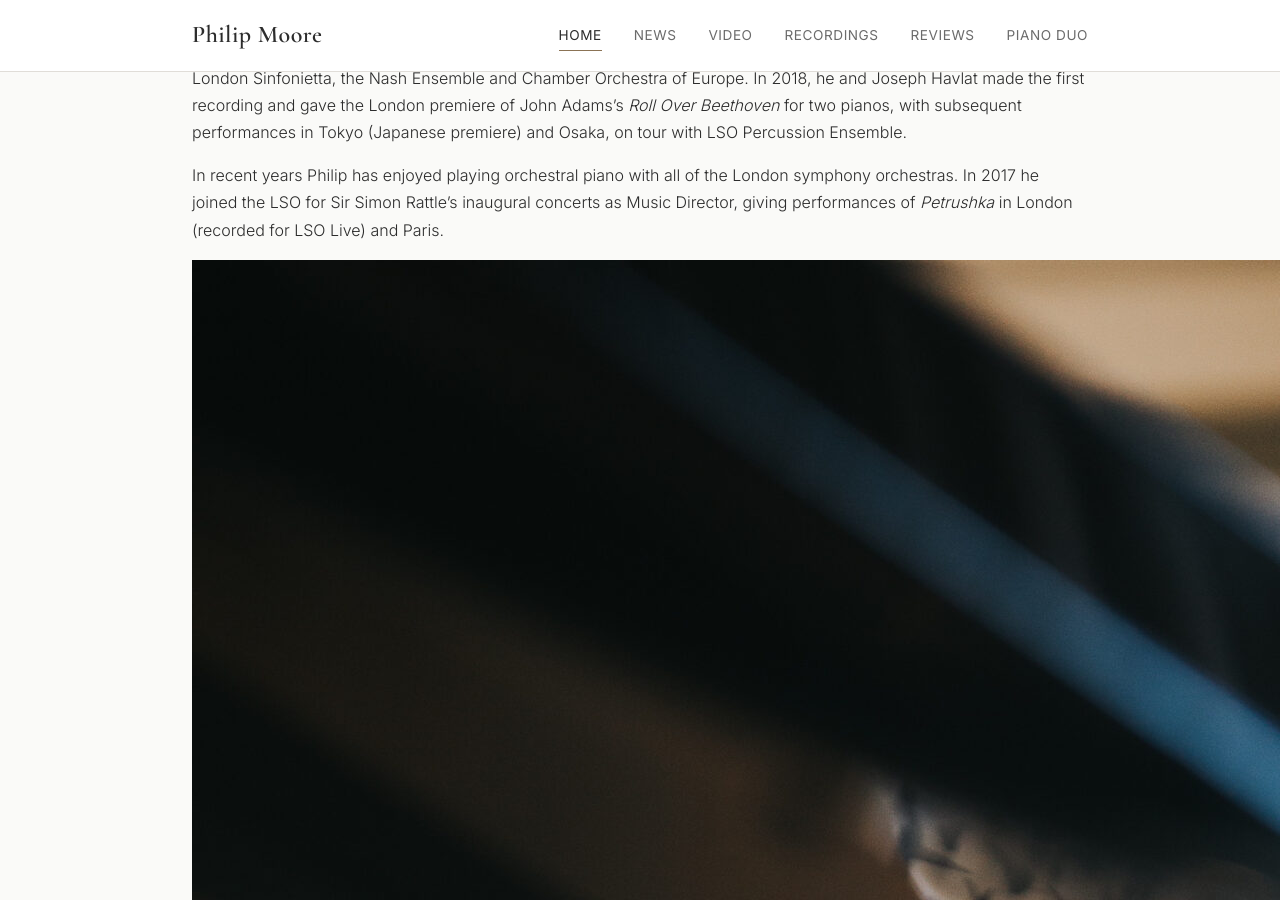
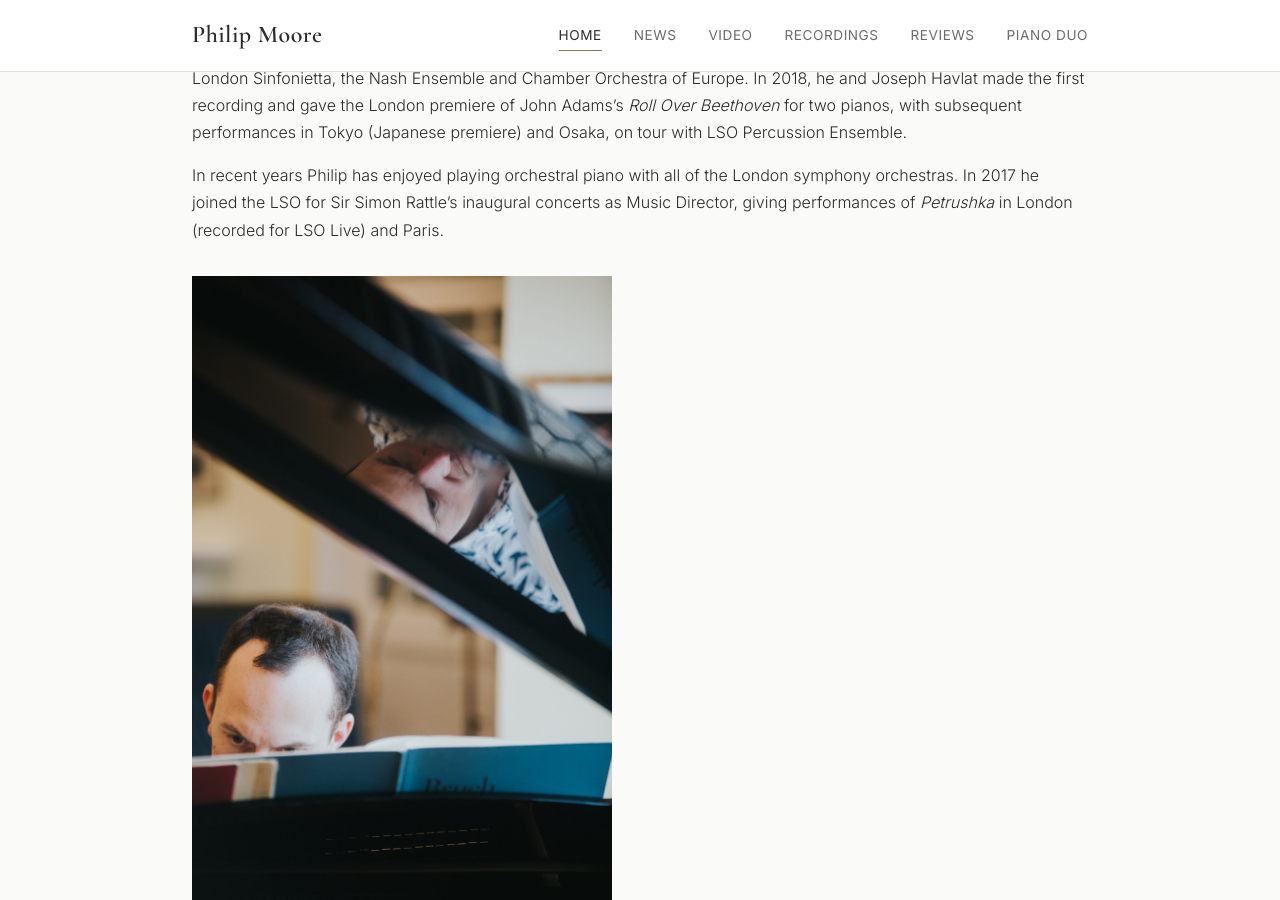
Before and after one commit to petemoore/philipmoorepianist.co.uk, a Jekyll site: the page built from index.md, in a window 1280 px wide and 900 px high, scrolled down 818 px. Built offline with Jekyll 4.4.1, drawn with Linux system fonts in a browser that asks for light colours.

Commit message:
Constrain portrait images to max 70vh height
Prevents large portrait photos on Home and Recordings pages from
displaying at full content width.

Co-Authored-By: Claude Opus 4.6 (1M context) <noreply@anthropic.com>

```diff
--- a/assets/css/style.css
+++ b/assets/css/style.css
@@ -270,6 +270,16 @@ strong { font-weight: 500; }
 }
 
 /* ===== Images ===== */
+main > p > img,
+main > img {
+  max-width: 100%;
+  max-height: 70vh;
+  width: auto;
+  height: auto;
+  display: block;
+  margin: 2rem 0;
+}
+
 .full-width-image {
   width: 100%;
   height: auto;
```
